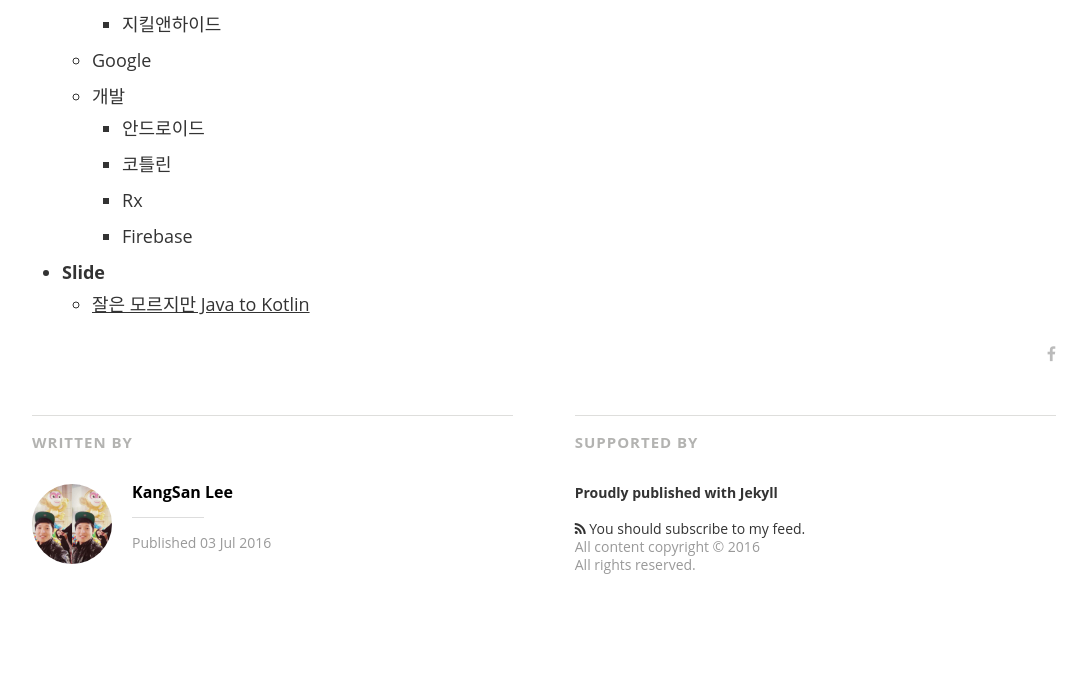
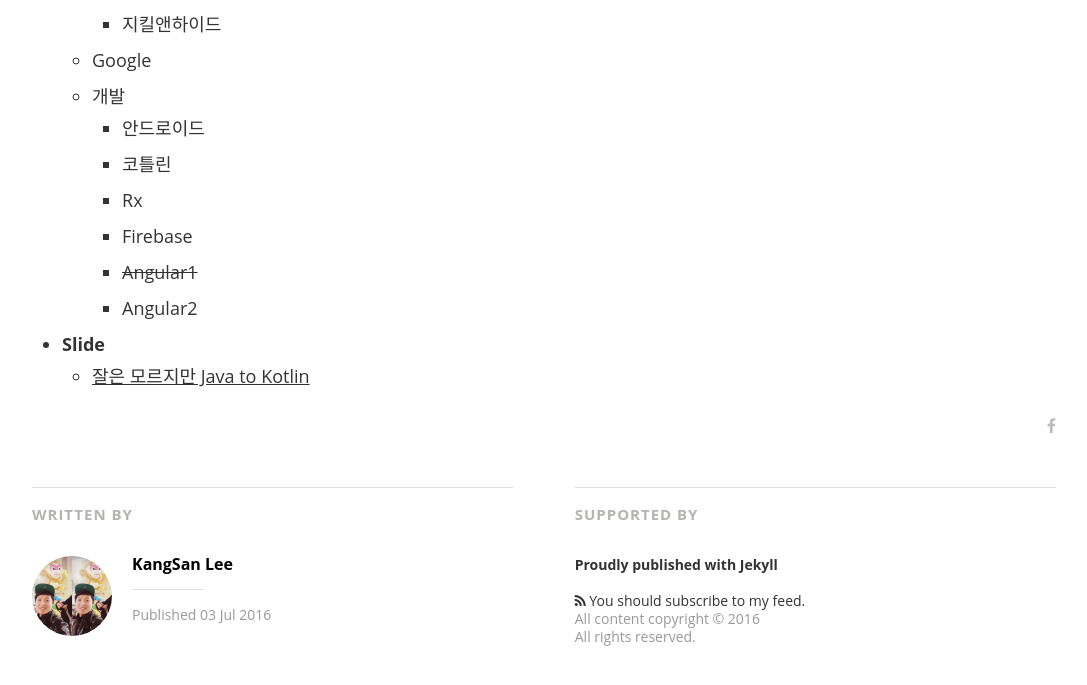
Before and after one commit to kangsLee/kangsLee.github.io, a Jekyll site: the page built from about/index.md, in a window 1280 px wide and 900 px high, scrolled down 1692 px, cut to the strip 0-711 px from the top of the window. Shown: the top 685 px of the strip, without its empty margins (96-1183 px from the left). Built offline with Jekyll 4.4.1, drawn with Linux system fonts in a browser that asks for light colours; nearby versions of some CDN libraries; some web fonts are replaced; comment, search, counter and statistics services are not loaded.

Commit message:
fix about

```diff
--- a/about/index.md
+++ b/about/index.md
@@ -43,6 +43,8 @@ author: KangSan Lee
         * 코틀린
         * Rx
         * Firebase
+        * ~~Angular1~~
+        * Angular2
 
 - **Slide**
     * [잘은 모르지만 Java to Kotlin](http://www.slideshare.net/leekns/java-to-kotlin)
```
